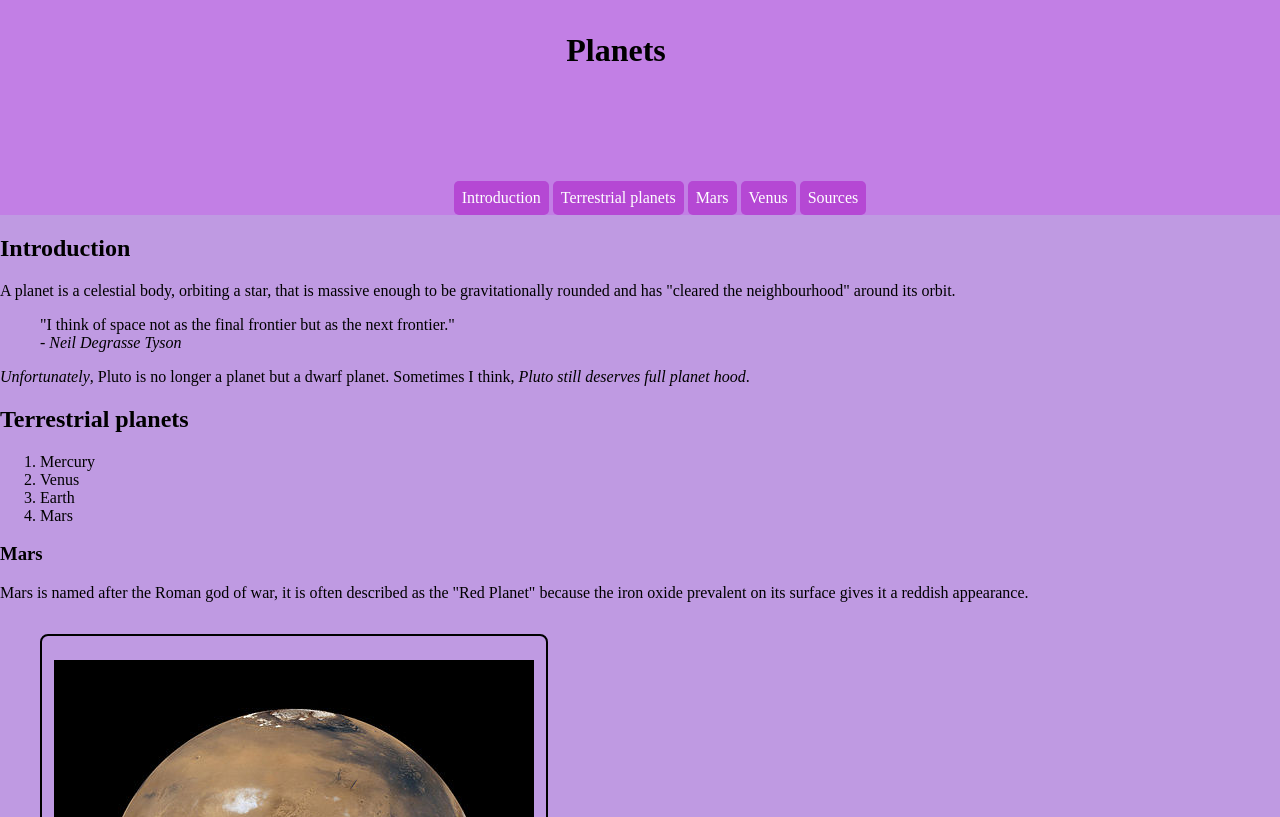
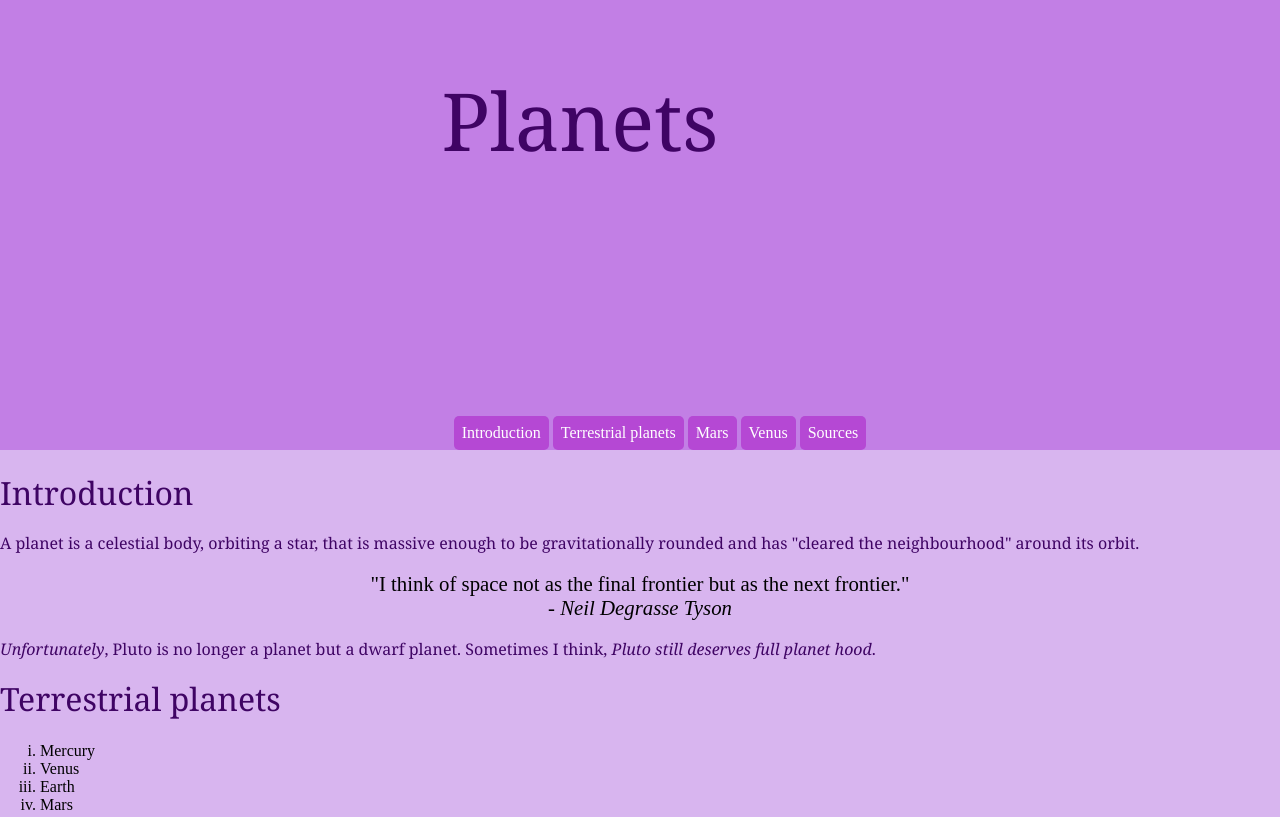
Before and after one commit to IFVG45/Assignment-4-Boxes-borders, a plain HTML site: page index.html in a window 1280 px wide. Shown: the top 817 px of the page. Drawn offline with Linux system fonts and the light colour scheme.

Commit message:
Added footers,color,background color
fonts

```diff
--- a/css/main.css
+++ b/css/main.css
@@ -90,7 +90,7 @@ header{
 
 
 footer1{
-  margin: 0em; /* top/bottom  left/right*/
+  margin: 0em;
 
   border:5px #000;
 
@@ -102,3 +102,85 @@ footer1{
 
   text-align:left;
 }
+
+
+/*this is a CSS comment */
+html {
+  background-color: #d8b5ef;
+
+  color:black
+}
+
+h1 {
+  color: #3f0464;
+  font-family:georgia,sans-serif;
+  font-weight: 300;
+  font-size: 5rem;
+  text-align: center;
+  line-height: 1;
+
+
+}
+
+h2 {
+
+  color: #3f0464;
+  font-family:georgia,sans-serif;
+  font-weight: 100;
+  font-size: 2rem;
+  text-align: left;
+  line-height: 1;
+
+}
+
+h3 {
+
+  color: #3f0464;
+  font-family:georgia,sans-serif;
+  font-weight: 100;
+  font-size: 1.5rem;
+  text-align: left;
+  line-height: 1;
+}
+
+
+p{
+
+  color: #3f0464;
+  font-family:georgia,sans-serif;
+  font-weight: regular;
+  font-size: 1.0rem;
+  text-align: left;
+  line-height: 1;
+}
+
+
+nav{
+  color: purple
+
+}
+
+
+
+
+
+blockquote {
+  font-style: bold;
+  text-align: center;
+  font-size:1.3rem;
+}
+
+ol{
+  list-style-type:lower-roman;
+}
+
+dt{
+
+  font-weight: bold;
+
+}
+
+circle{
+  list-style-type:circle;
+
+}
```
